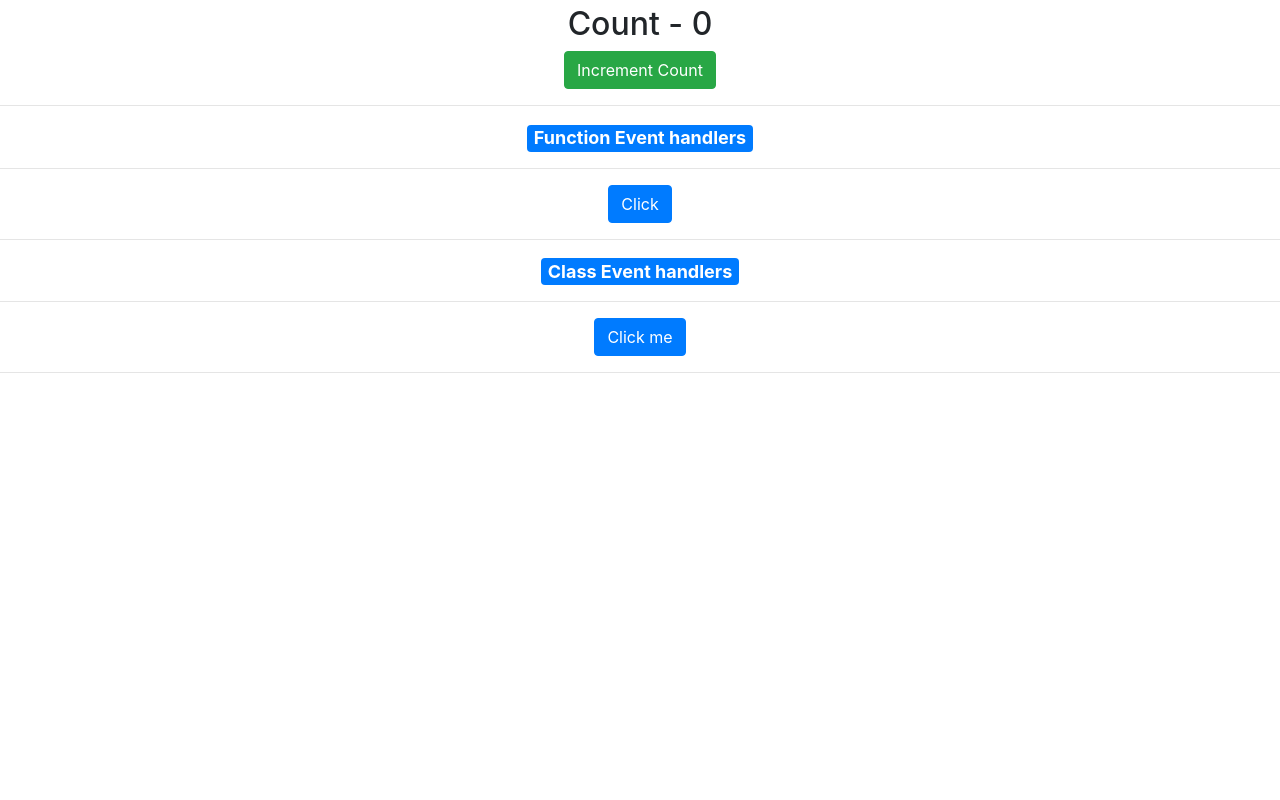
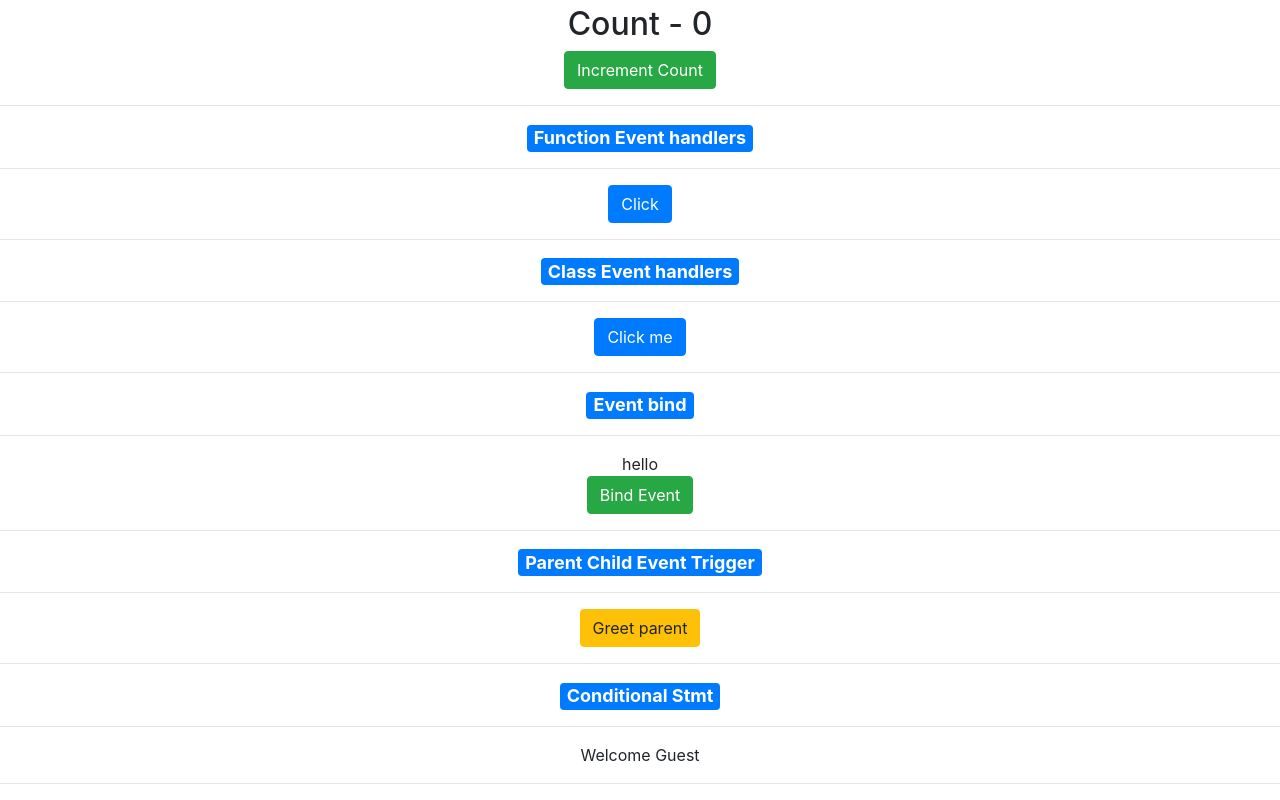
Before and after one commit to vijayinyoutube/React_HelloWorld, a React (Create React App) app: page / in a window 1280 px wide. Shown: the part 753-1553 px from the top of the page. Before the commit the page ends 1142 px from the top, so only its background shows below. Built offline with nearby package versions, Linux system fonts and the light colour scheme; the HTML template or start-up script is replaced by a standard one.

Commit message:
conditional checking

```diff
--- a/src/App.js
+++ b/src/App.js
@@ -8,6 +8,9 @@ import Message from "./components/message";
 import Counter from "./components/Counter";
 import FunClick from "./components/FunClick";
 import ClassClick from "./components/ClassClick";
+import EventBind from "./components/EventBind";
+import ParentComponent from "./components/ParentComponent";
+import UserGreetings from "./components/UserGreetings";
 
 function App() {
   return (
@@ -68,6 +71,30 @@ function App() {
       <ClassClick></ClassClick>
 
       <hr></hr>
+      <h4>
+        <div className="badge badge-primary">Event bind</div>
+      </h4>
+      <hr></hr>
+
+      <EventBind></EventBind>
+
+      <hr></hr>
+      <h4>
+        <div className="badge badge-primary">Parent Child Event Trigger</div>
+      </h4>
+      <hr></hr>
+
+      <ParentComponent></ParentComponent>
+
+      <hr></hr>
+      <h4>
+        <div className="badge badge-primary">Conditional Stmt</div>
+      </h4>
+      <hr></hr>
+
+      <UserGreetings></UserGreetings>
+
+      <hr></hr>
     </div>
   );
 }
--- /dev/null
+++ b/src/components/ChildComponent.jsx
@@ -0,0 +1,18 @@
+import React from "react";
+
+function ChildComponent(props) {
+  return (
+    <div>
+      <button
+        onClick={() => {
+          props.handleGreet("child component");
+        }}
+        className="btn btn-warning"
+      >
+        Greet parent
+      </button>
+    </div>
+  );
+}
+
+export default ChildComponent;
--- /dev/null
+++ b/src/components/EventBind.jsx
@@ -0,0 +1,34 @@
+import React, { Component } from "react";
+
+class EventBind extends Component {
+  constructor(props) {
+    super(props);
+
+    this.state = {
+      message: "hello",
+    };
+  }
+
+  handleClick = () => {
+    this.setState({
+      message: "GoodBye!",
+    });
+  };
+
+  render() {
+    return (
+      <div>
+        <div>{this.state.message}</div>
+        <button
+          onClick={this.handleClick}
+          className="btn btn-success"
+          type="submit"
+        >
+          Bind Event
+        </button>
+      </div>
+    );
+  }
+}
+
+export default EventBind;
--- /dev/null
+++ b/src/components/ParentComponent.jsx
@@ -0,0 +1,25 @@
+import React, { Component } from "react";
+import ChildComponent from "./ChildComponent";
+
+class ParentComponent extends Component {
+  constructor(props) {
+    super(props);
+
+    this.state = {
+      parentName: "Parent",
+    };
+  }
+  greetparent = (childname) => {
+    alert(`Hello ${this.state.parentName} from ${childname} 👋`);
+  };
+
+  render() {
+    return (
+      <div>
+        <ChildComponent handleGreet={this.greetparent}></ChildComponent>
+      </div>
+    );
+  }
+}
+
+export default ParentComponent;
--- /dev/null
+++ b/src/components/UserGreetings.jsx
@@ -0,0 +1,38 @@
+import React, { Component } from "react";
+
+class UserGreetings extends Component {
+  constructor(props) {
+    super(props);
+
+    this.state = {
+      isLoggedIn: false,
+    };
+  }
+
+  render() {
+    return this.state.isLoggedIn === true ? (
+      <div>Welcome Vijay</div>
+    ) : (
+      <div>Welcome Guest</div>
+    );
+
+    // let message;
+    // if (this.state.isLoggedIn) {
+    //   message = <div>Welcome Vijay</div>;
+    // } else {
+    //   message = <div>Welcom Guest</div>;
+    // }
+
+    // return message;
+
+    // if(this.state.isLoggedIn)
+    // {
+    //     return <div>Welcome</div>
+    // }
+    // else{
+    //     return <div>Welcome Back</div>
+    // }
+  }
+}
+
+export default UserGreetings;
--- a/src/components/message.jsx
+++ b/src/components/message.jsx
@@ -16,7 +16,7 @@ class Message extends Component {
     return (
       <React.Fragment>
         <h3>
-          {this.state.message} {this.props.children}
+          {this.state.message}
         </h3>
 
         <button
```
